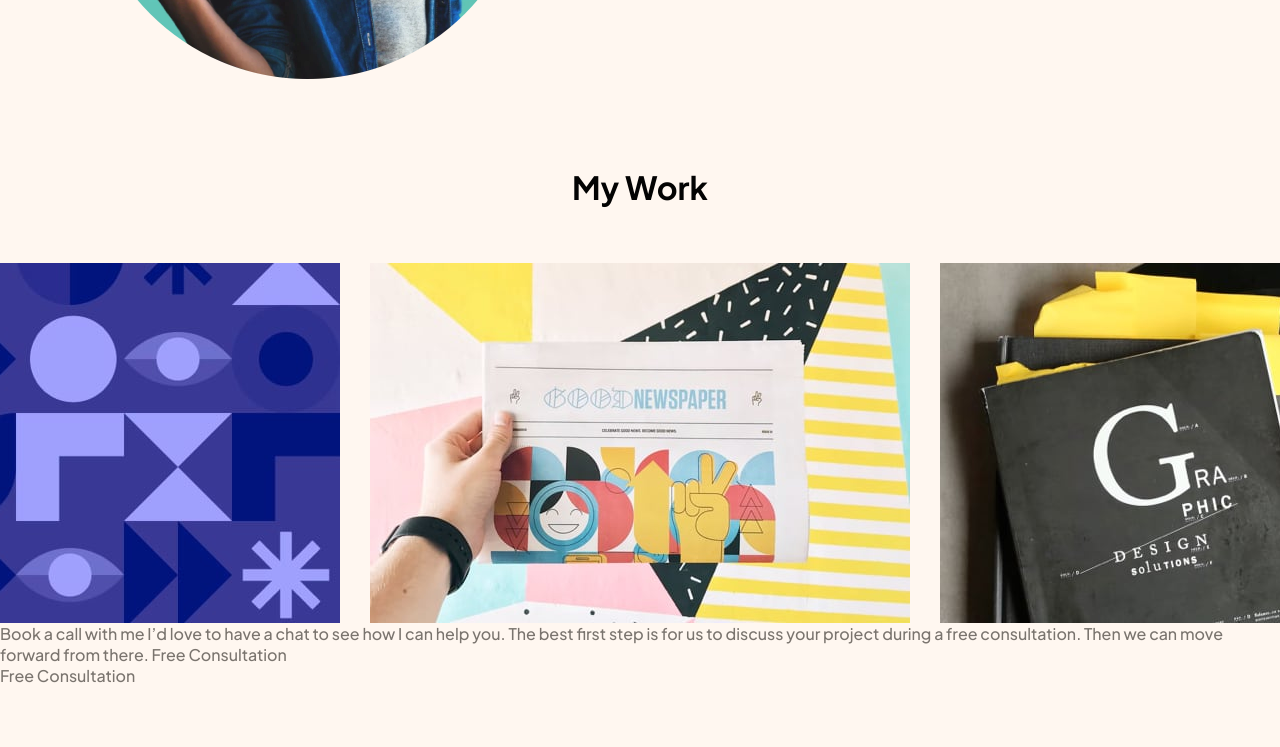
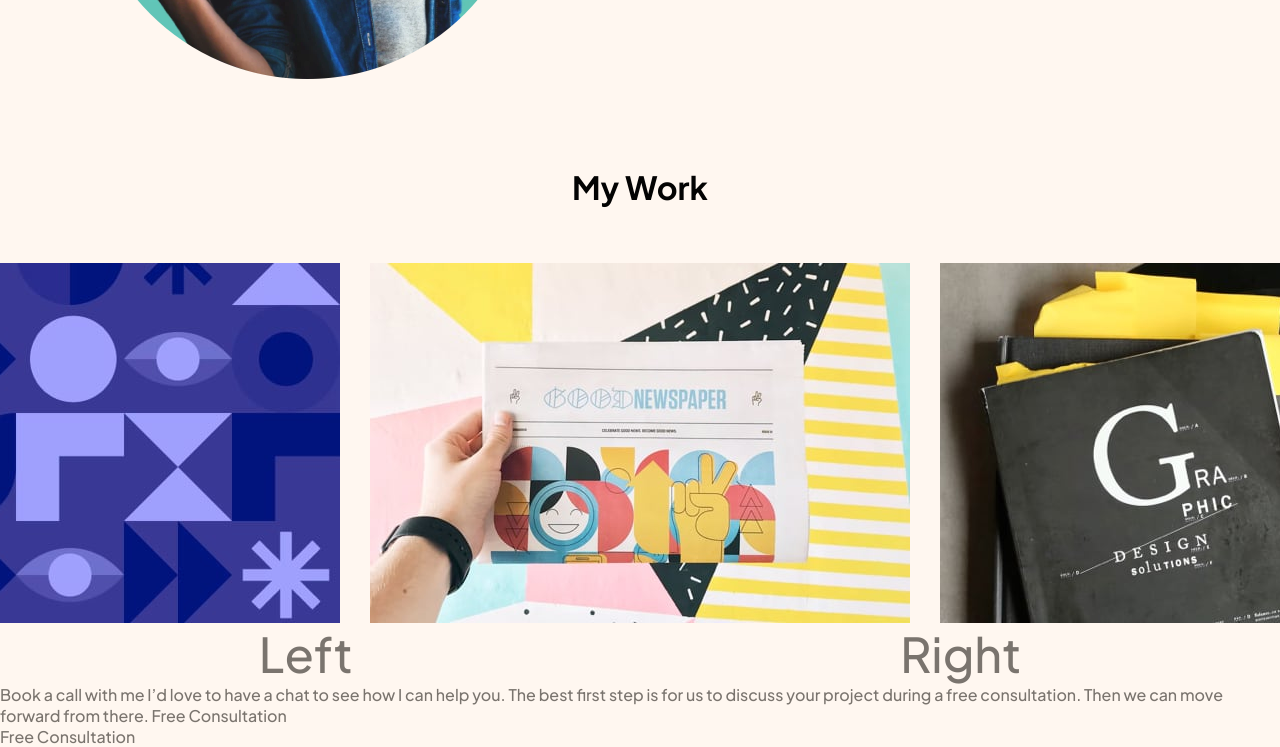
Before and after one commit to aleknovkovski/FEM-single-page-design-portfolio, a plain HTML site: page working/index.html in a window 1280 px wide. Shown: the part 1208-1955 px from the top of the page. Before the commit the page ends 1894 px from the top, so only its background shows below. Drawn offline with Linux system fonts and the light colour scheme.

Commit message:
Add temporary slider navigation buttons

```diff
--- a/working/index.html
+++ b/working/index.html
@@ -47,6 +47,7 @@
         <img src="./assets/image-slide-4.jpg" alt="" class="slide">
         <img src="./assets/image-slide-5.jpg" alt="" class="slide">
       </div>
+      <div class="slider-navigation-buttons"><div class="prev-slide-btn">Left</div><div class="next-slide-btn">Right</div></div>
     </div>
     <div>
       Book a call with me
--- a/working/style.css
+++ b/working/style.css
@@ -197,3 +197,10 @@ h3 {
     align-items: center;
     justify-content: center;
 }
+
+.slider-navigation-buttons {
+    display: flex;
+    font-size: 3rem;
+    justify-content: space-around;
+    gap: 30px;
+}
```
